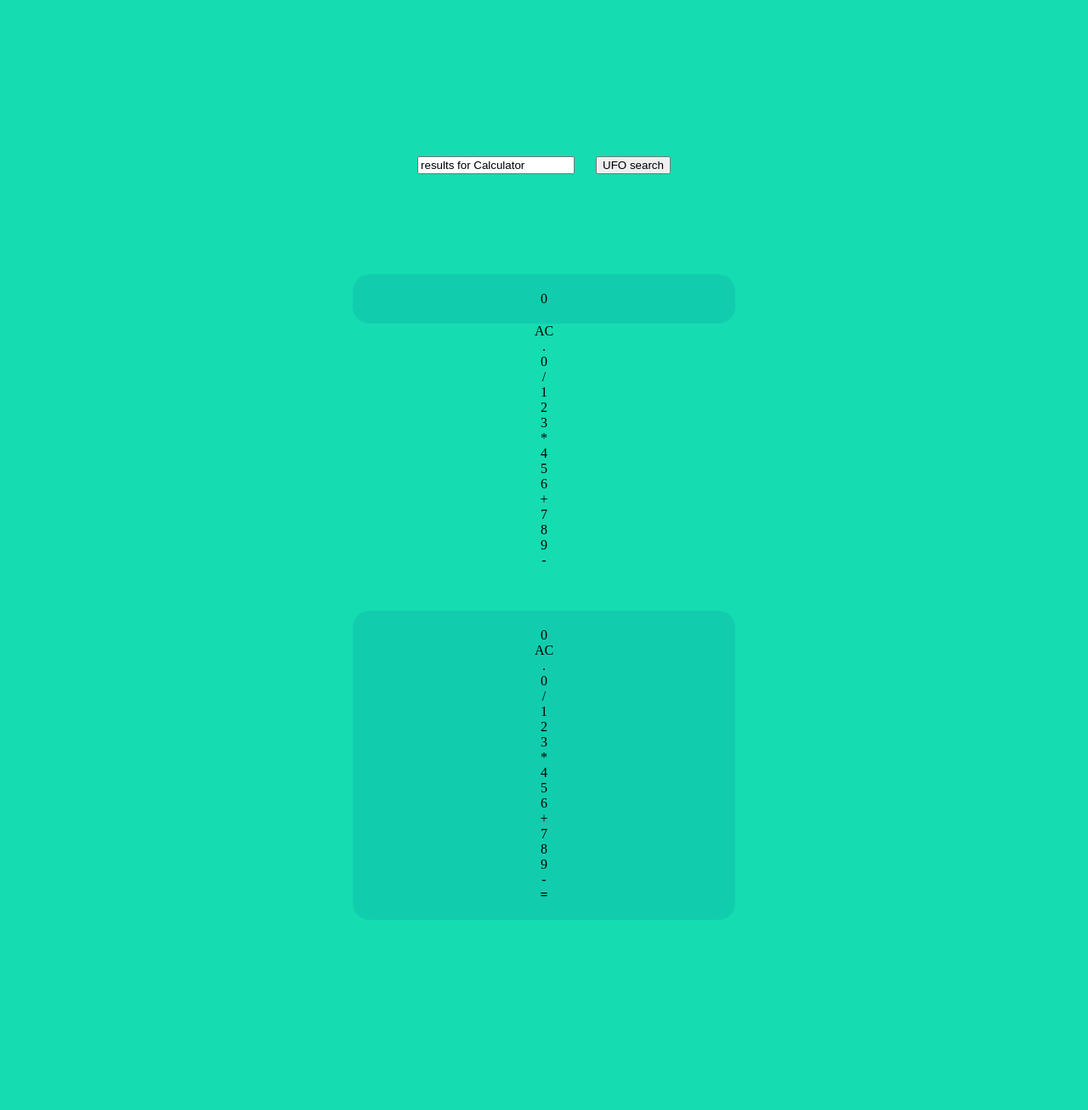
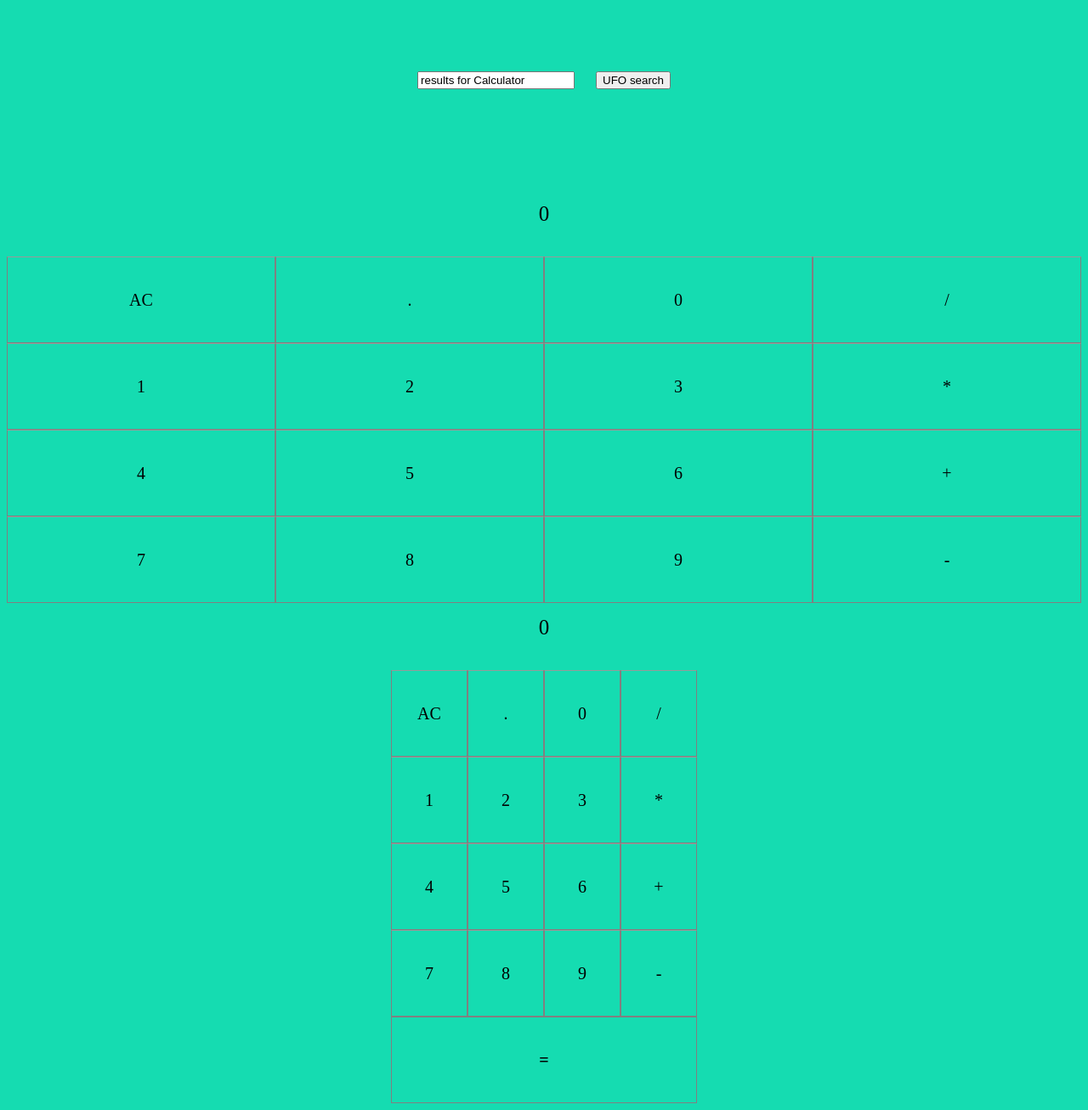
Before and after one commit to searcherUFO/searcherUFO.github.io, a PHP site: page /calculator.html in a window 1280 px wide. Shown: the whole page at 85% size. Before the commit the page ends 1083 px from the top, so only its background shows below. Run offline with PHP 8.4, Linux system fonts and the light colour scheme.

Commit message:
Update style.css

```diff
--- a/style.css
+++ b/style.css
@@ -1,87 +1,23 @@
- {
-margin: 0;
-border: 0;
-outline: 0;
-list-style: none;
-user-select: none;
+.container {
+    max-width: 360px;
 }
-
-body {
-display: flex;
-justify-content: center;
-background: #FFFFFF;
+#result {
+    height: 50px;
+    line-height: 30px;
+    padding: 4% 2%;
+    font-size: 25px;
 }
-
-.container {
-position: relative;
-margin-top: 50px;
-background: #0094a236;
-width: 450px;
-height: min-content;
-padding: 20px 0;
-text-align: center;
-border-radius: 20px;
-overflow: hidden;
-z-index: 2;
+.bttns {
+    display: grid;
+    border: 1px;
+    grid-template-columns: 1fr 1fr 1fr 1fr;
 }
-
-.container input, container button {
-height: 40px;
-width: 90%;
-border-radius: 50px;
-font-size: 18px;
+.bttns div {
+    border-top: 1px solid #999;
 }
-.container input {
-border: 2px solid #0094a236;
-padding-left: 12px;
-margin-bottom: 12px;
-transition: .4s;
+.btn {
+    border: .5px solid gray;
+    line-height: 100px;
+    text-align: center;
+    font-size: 20px;
 }
-
-.container input:focus { border: 2px solid #00bcd4; }
-
-.container button {
-Cursor: pointer;
-background: #00bcd4;
-letter-spacing: 1px;
-transition: .4s;
-}
-
-container button: hover { background: #FF8427; }
-
-ul {
-position: absolute;
-width: 450px;
-height: fit-content;
-background: #0094a236;
-margin-top: 140px;
-padding-top: 90px;
-border-radius: 20px;
-transition: .4s;
-}
-
-ul li { padding: 15px; }
-
-ul li span { display: flex; }
-
-ul li span p:nth-child(1) {
-text-transform: uppercase;
-font-size: 20px;
-font-weight: 500;
-color: #ffffff;
-margin-right: 10px;
-}
-
-ul li span p:nth-child(2) {
-color: #ffffff;
-font-size: 18px;
-font-weight: 200;
-margin-top: -3px;
-}
-
-ul li p:nth-child(2) {
-color: #f5f5f5;
-font-size: 19px;
-font-weight: 400;
-padding-top: 5px;
-}
```
